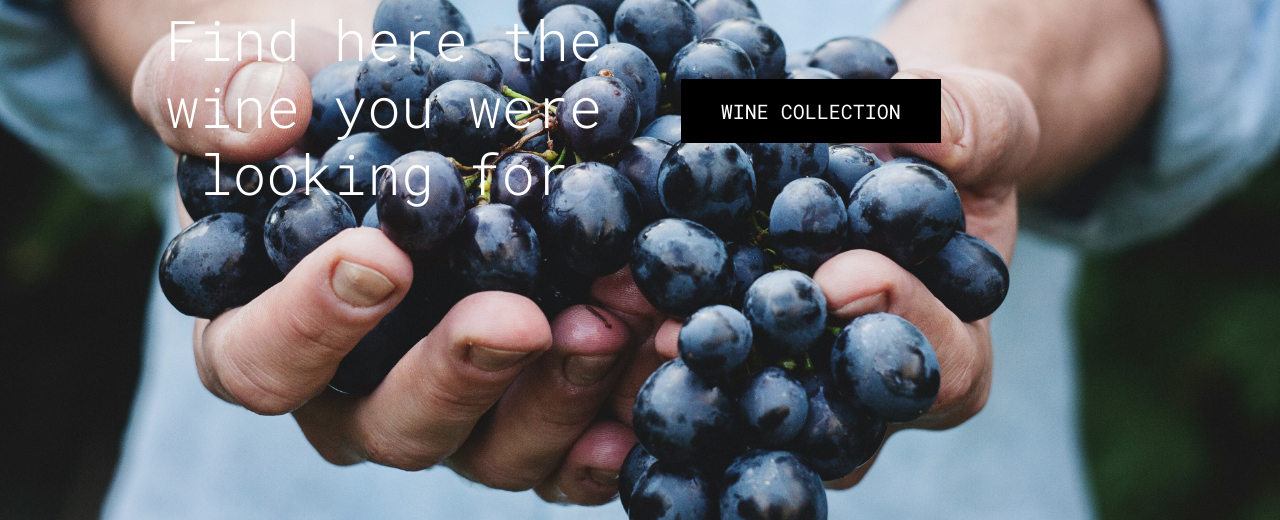
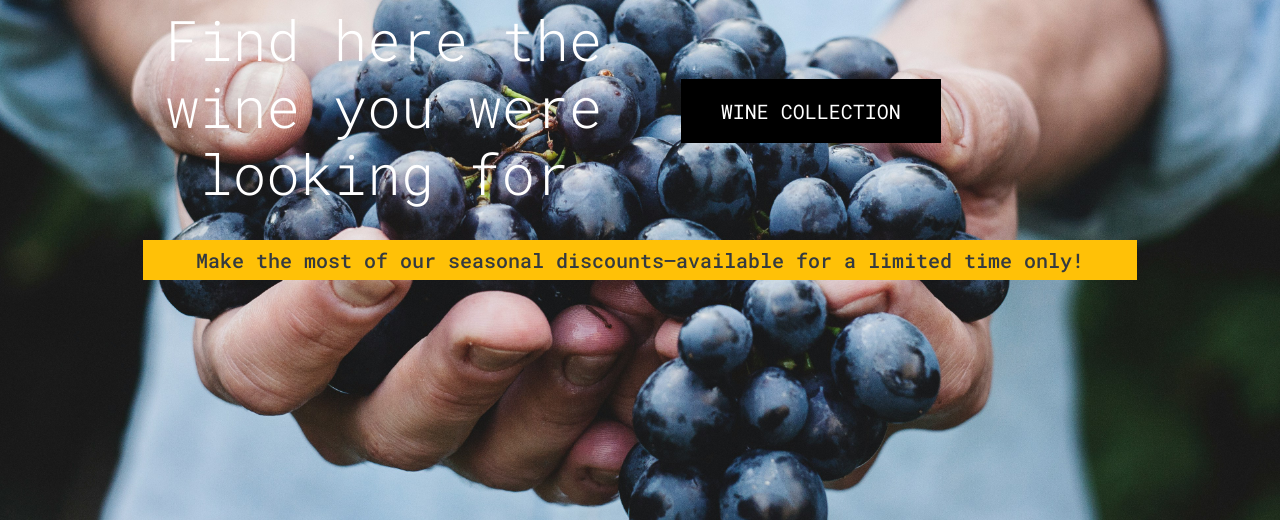
Before and after one commit to fenasti/vinop_p5, a Django app: page / in a window 1280 px wide. Shown: the part 206-726 px from the top of the page. Run offline with Django 3.2, Linux system fonts and the light colour scheme; some libraries are stand-ins or nearby versions.

Commit message:
add banner and adjust css

```diff
--- a/home/templates/home/index.html
+++ b/home/templates/home/index.html
@@ -19,6 +19,15 @@
             </div>
             <div class="col-12 col-md-4 my-auto text-center">
                 <a href="{% url 'wines' %}" class="shop-now-button btn btn-lg rounded-0 text-uppercase py-3">Wine Collection</a>
+            </div>
+        </div>
+        <div class="container-fluid bg-warning py-2 mt-4 banner">
+            <div class="row justify-content-center">
+                <div class="col-auto">
+                    <h5 class="text-dark mb-0">
+                        Make the most of our seasonal discounts—available for a limited time only!
+                    </h5>
+                </div>
             </div>
         </div>
     </div>
--- a/static/css/base.css
+++ b/static/css/base.css
@@ -20,6 +20,7 @@ a {
 .content-wrapper {
     flex: 1; /* Expands to take up remaining space, pushing footer down */
 }
+
 /* footer */
 
 footer {
```
